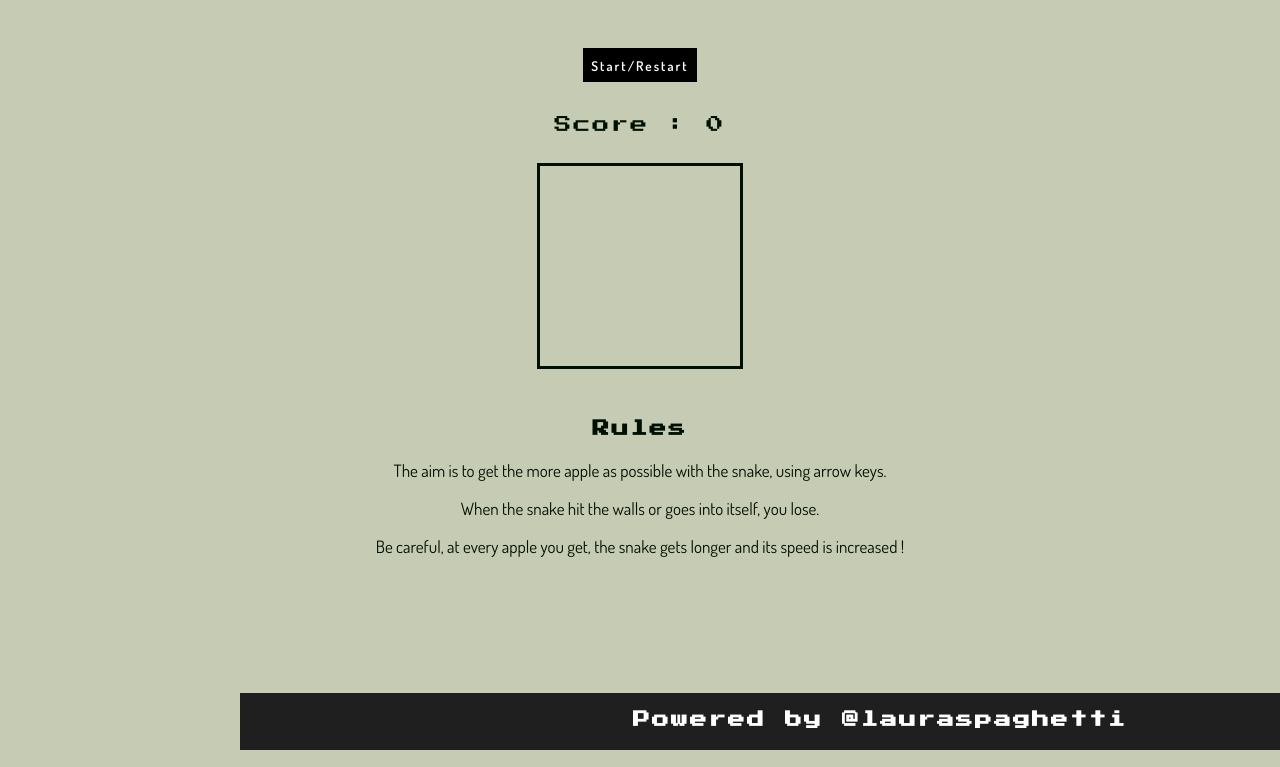
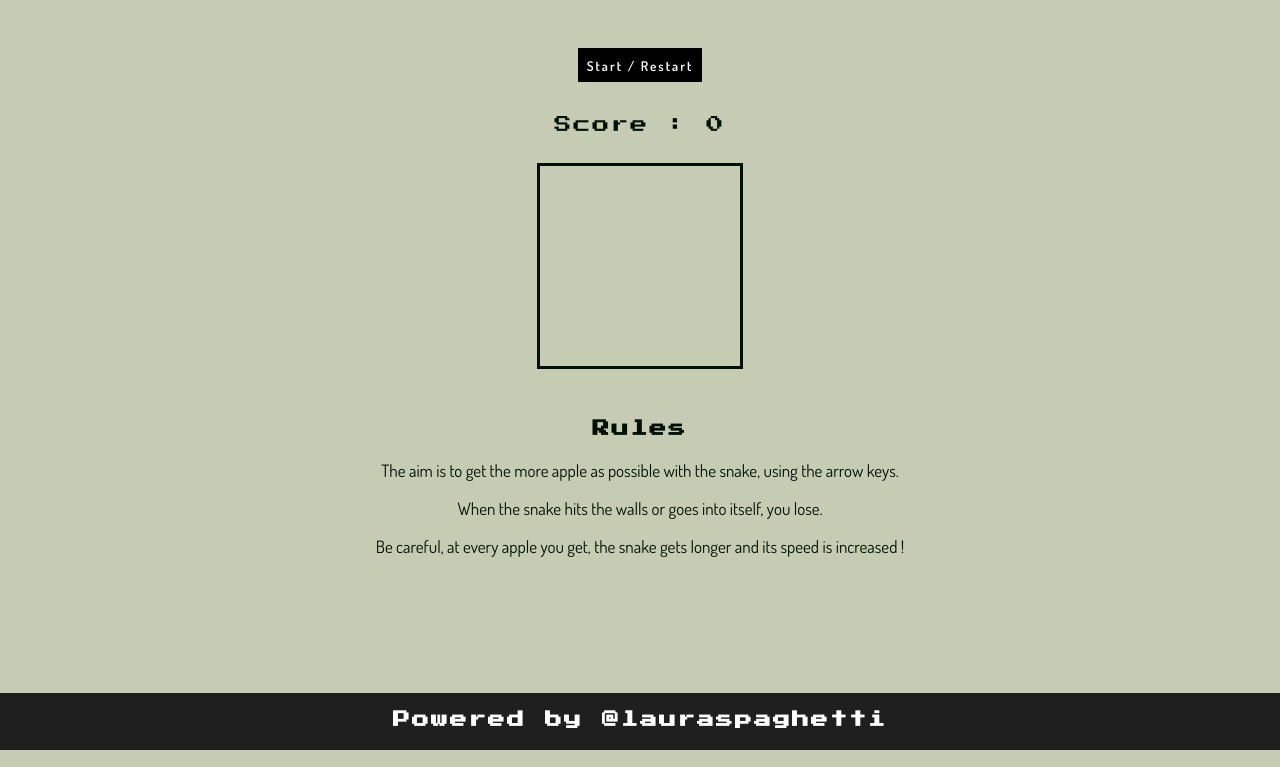
Before and after one commit to lauraspaghetti/nokia-3410-snake, a plain HTML site: page index.html in a window 1280 px wide. Shown: the part 50-817 px from the top of the page. Drawn offline with Linux system fonts and the light colour scheme.

Commit message:
:pencil:   index update
- container update
- spelling mistakes fixed

```diff
--- a/index.html
+++ b/index.html
@@ -8,12 +8,12 @@
     <link rel="stylesheet" href="assets/css/snake.css">
     <title>Nokia Snake mini-game</title>
 </head>
-<body class="container">
+<body>
     <header>
         <h1>Nokia 3410 Snake</h1>
     </header>
-    <main>
-        <button class="start">Start/Restart</button>
+    <main class="container">
+        <button class="start">Start / Restart</button>
         <div class="score">Score : <span>0</span></div>
         <p id="game-over"></p>
         <div class="grid"><!--10x10 grid = 100 divs-->
@@ -120,8 +120,8 @@
         </div>
         <div>
             <h4>Rules</h4>
-            <p>The aim is to get the more apple as possible with the snake, using arrow keys.</p>
-            <p>When the snake hit the walls or goes into itself, you lose.</p>
+            <p>The aim is to get the more apple as possible with the snake, using the arrow keys.</p>
+            <p>When the snake hits the walls or goes into itself, you lose.</p>
             <p>Be careful, at every apple you get, the snake gets longer and its speed is increased !</p>
         </div>
     </main>
```
